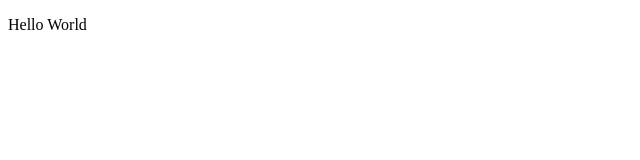
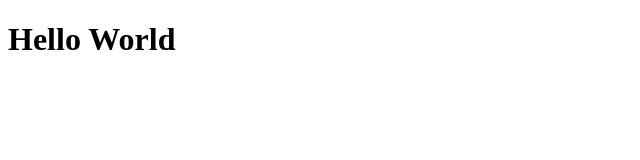
Before and after one commit to keycub/keycub.github.io, a plain HTML site: page index.html in a window 1280 px wide. Shown: the whole page, without its empty margins (0-640 px from the left). Drawn offline with Linux system fonts and the light colour scheme.

Commit message:
hello world
hello world

```diff
--- a/index.html
+++ b/index.html
@@ -1,12 +1,12 @@
 <!DOCTYPE html>
 <html lang="en">
 <head>
-    <link href="/resources/styles.css" rel="css">
+    <link href="/resources/styles.css" rel="css/stylesheet">
     <meta charset="UTF-8">
     <meta name="viewport" content="width=device-width, initial-scale=1.0">
     <title>Hello World</title>
 </head>
 <body>
-    <p>Hello World </p>
+    <h1>Hello World</h1>
 </body>
 </html>
```
